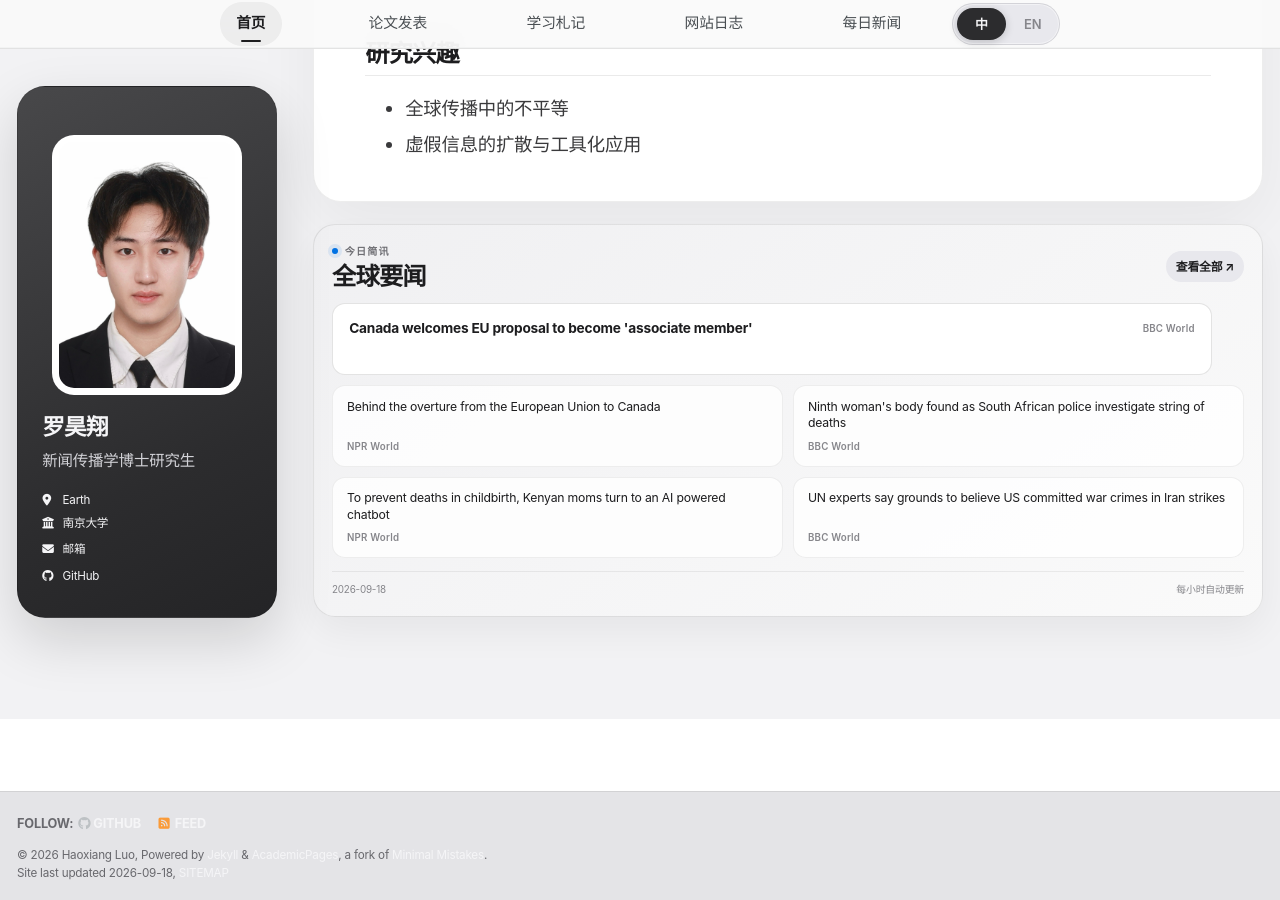
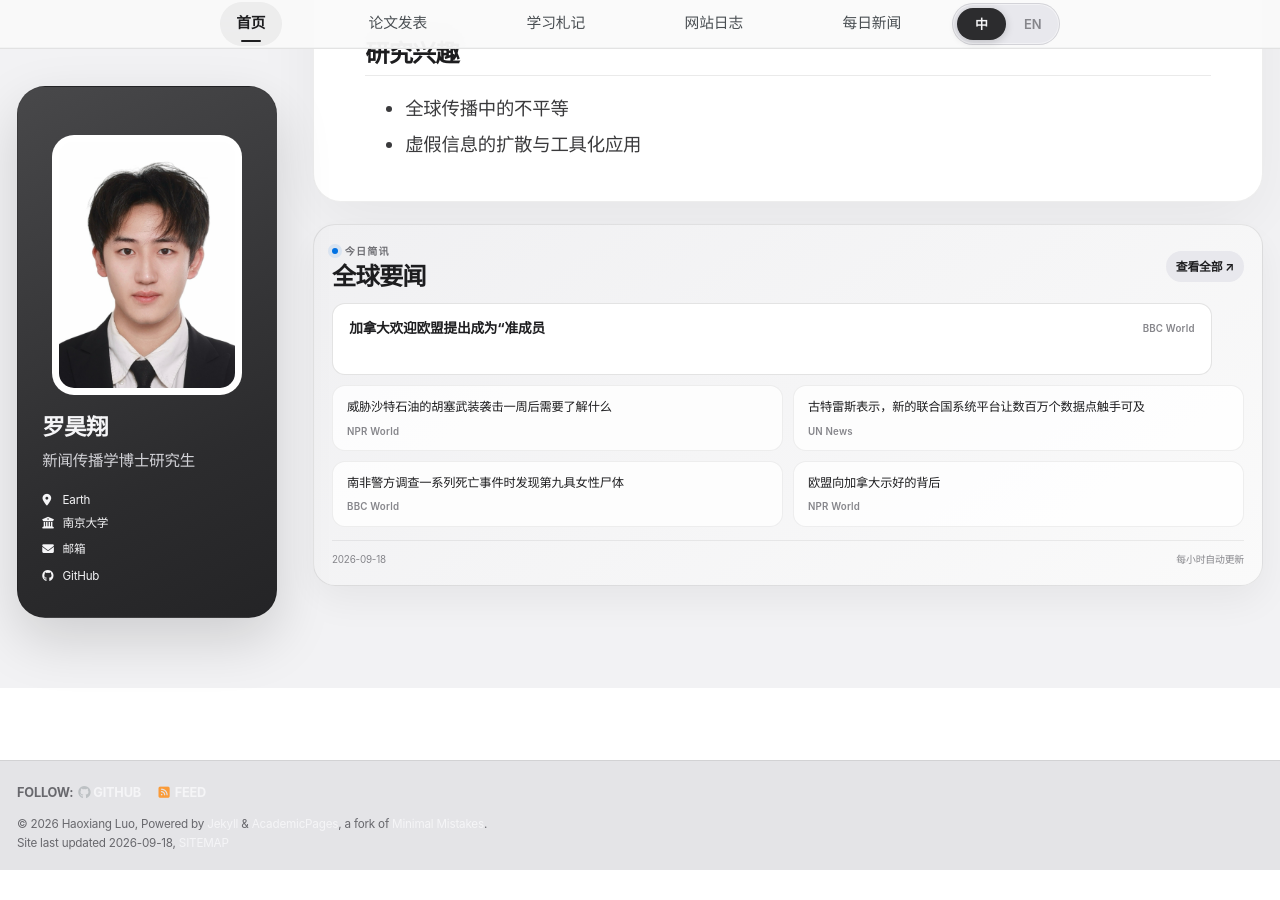
Before and after one commit to HaoxiangLuo/HaoxiangLuo.github.io, a Jekyll site: the page built from _pages/about-zh.md, in a window 1280 px wide and 900 px high, scrolled down 268 px. Built offline with Jekyll 4.4.1, drawn with Linux system fonts in a browser that asks for light colours; a style sheet for code colours, icons or effects is not loaded; after the commit the page ends 1138 px from its top, so only the background shows below that.

Commit message:
Update daily news 2026-09-18

```diff
--- a/_data/daily_news.json
+++ b/_data/daily_news.json
@@ -1,5 +1,5 @@
 {
-  "updated_at": "2026-09-18T15:24:54+08:00",
+  "updated_at": "2026-09-18T16:25:51+08:00",
   "days": [
     {
       "date": "2026-09-18",
@@ -7,47 +7,56 @@
         {
           "title": "Canada welcomes EU proposal to become 'associate member'",
           "source": "BBC World",
-          "url": "https://www.bbc.co.uk/news/articles/cwly7vkke4jxo?at_medium=RSS&at_campaign=rss"
+          "url": "https://www.bbc.co.uk/news/articles/cwly7vkke4jxo?at_medium=RSS&at_campaign=rss",
+          "title_zh": "加拿大欢迎欧盟提出成为“准成员"
+        },
+        {
+          "title": "What to know after a week of Houthi attacks that threaten Saudi oil",
+          "source": "NPR World",
+          "url": "https://www.npr.org/2026/09/18/nx-s1-5973810/houthi-attacks-saudi-oil-world-markets",
+          "title_zh": "威胁沙特石油的胡塞武装袭击一周后需要了解什么"
+        },
+        {
+          "title": "New UN system platform puts millions of data points at users’ fingertips, says Guterres",
+          "source": "UN News",
+          "url": "https://news.un.org/feed/view/en/story/2026/09/1168363",
+          "title_zh": "古特雷斯表示，新的联合国系统平台让数百万个数据点触手可及"
+        },
+        {
+          "title": "Ninth woman's body found as South African police investigate string of deaths",
+          "source": "BBC World",
+          "url": "https://www.bbc.co.uk/news/articles/cqx2zgk8k8xvo?at_medium=RSS&at_campaign=rss",
+          "title_zh": "南非警方调查一系列死亡事件时发现第九具女性尸体"
         },
         {
           "title": "Behind the overture from the European Union to Canada",
           "source": "NPR World",
-          "url": "https://www.npr.org/2026/09/17/nx-s1-5973029/behind-the-overture-from-the-european-union-to-canada"
+          "url": "https://www.npr.org/2026/09/17/nx-s1-5973029/behind-the-overture-from-the-european-union-to-canada",
+          "title_zh": "欧盟向加拿大示好的背后"
         },
         {
-          "title": "Ninth woman's body found as South African police investigate string of deaths",
+          "title": "World News in Brief: Winter aid for Gaza, West Bank; Haiti food production; migrant deaths at sea; human rights funding",
+          "source": "UN News",
+          "url": "https://news.un.org/feed/view/en/story/2026/09/1168362",
+          "title_zh": "世界新闻简讯：对加沙和约旦河西岸的冬季援助；海地粮食生产；移民在海上死亡；人权资助"
+        },
+        {
+          "title": "UN experts say grounds to believe US committed war crimes in Iran strikes",
           "source": "BBC World",
-          "url": "https://www.bbc.co.uk/news/articles/cqx2zgk8k8xvo?at_medium=RSS&at_campaign=rss"
+          "url": "https://www.bbc.co.uk/news/articles/cm9w4n5nverdo?at_medium=RSS&at_campaign=rss",
+          "title_zh": "联合国专家表示有理由相信美国在伊朗袭击中犯下了战争罪"
         },
         {
           "title": "To prevent deaths in childbirth, Kenyan moms turn to an AI powered chatbot",
           "source": "NPR World",
-          "url": "https://www.npr.org/2026/09/17/nx-s1-5962840/artificial-intelligence-ai-chatbot-pregnancy-maternal-health"
+          "url": "https://www.npr.org/2026/09/17/nx-s1-5962840/artificial-intelligence-ai-chatbot-pregnancy-maternal-health",
+          "title_zh": "为了防止分娩死亡，肯尼亚妈妈们求助于人工智能聊天机器人"
         },
         {
-          "title": "UN experts say grounds to believe US committed war crimes in Iran strikes",
-          "source": "BBC World",
-          "url": "https://www.bbc.co.uk/news/articles/cm9w4n5nverdo?at_medium=RSS&at_campaign=rss"
-        },
-        {
-          "title": "Greetings from Beijing, where baozi are worth the wait in line",
-          "source": "NPR World",
-          "url": "https://www.npr.org/2026/09/17/g-s1-142416/china-beijing-buns-baozi"
-        },
-        {
-          "title": "US to allow Iran delegation to attend UN meetings in New York as war passes half-year mark",
-          "source": "BBC World",
-          "url": "https://www.bbc.co.uk/news/articles/c6n8m72r13ngo?at_medium=RSS&at_campaign=rss"
-        },
-        {
-          "title": "U.N.-backed experts cite possible U.S. war crimes in Iran, including a school attack",
-          "source": "NPR World",
-          "url": "https://www.npr.org/2026/09/17/nx-s1-5972934/us-iran-war-un-report-alleged-war-crimes"
-        },
-        {
-          "title": "Wife of US scholar jailed in China asks Trump to raise arrest at Xi meeting",
-          "source": "BBC World",
-          "url": "https://www.bbc.co.uk/news/articles/c9j3d2rr6g24o?at_medium=RSS&at_campaign=rss"
+          "title": "Gender equality woefully off track, new UN report reveals",
+          "source": "UN News",
+          "url": "https://news.un.org/feed/view/en/story/2026/09/1168360",
+          "title_zh": "联合国新报告显示，性别平等严重偏离正轨"
         }
       ]
     },
```
